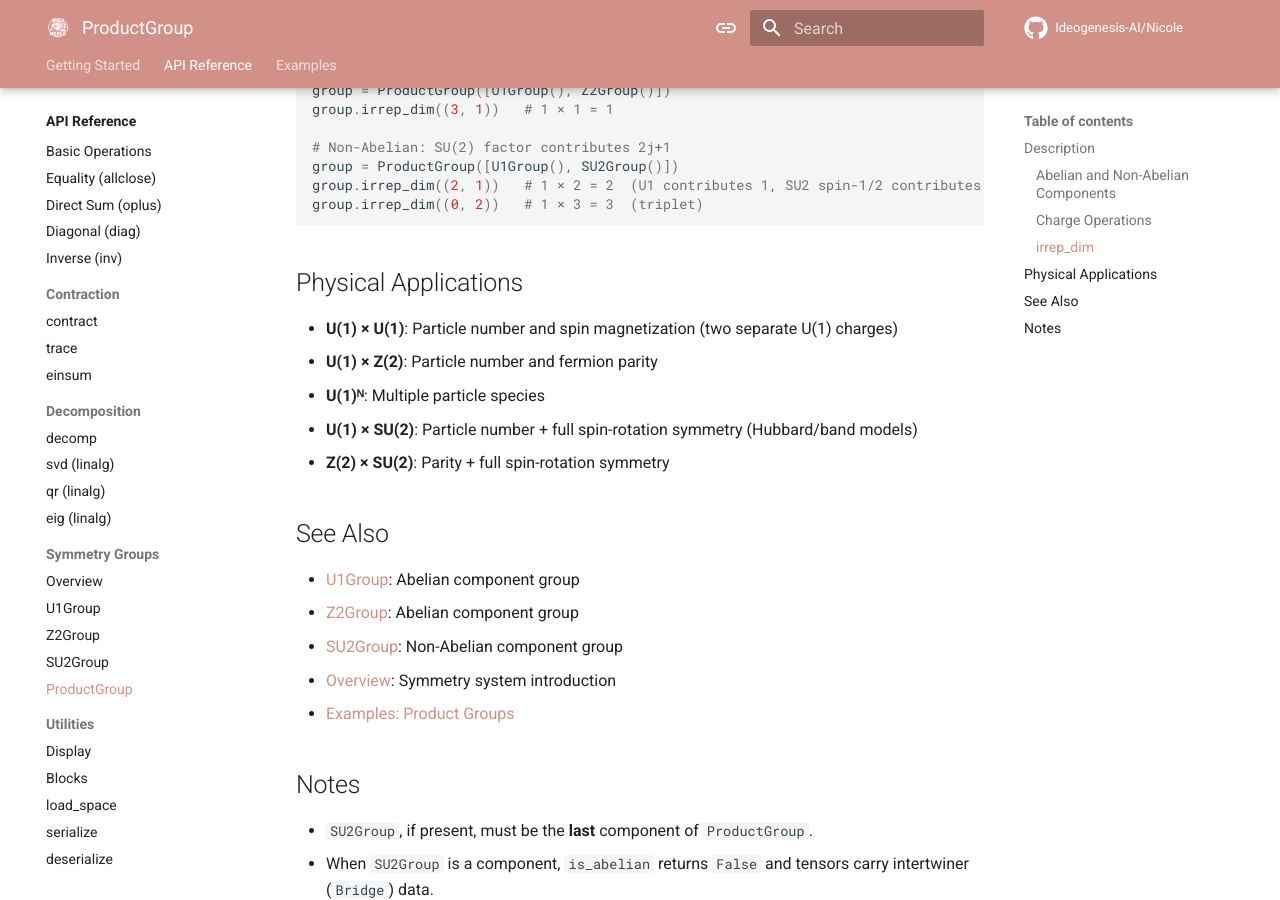
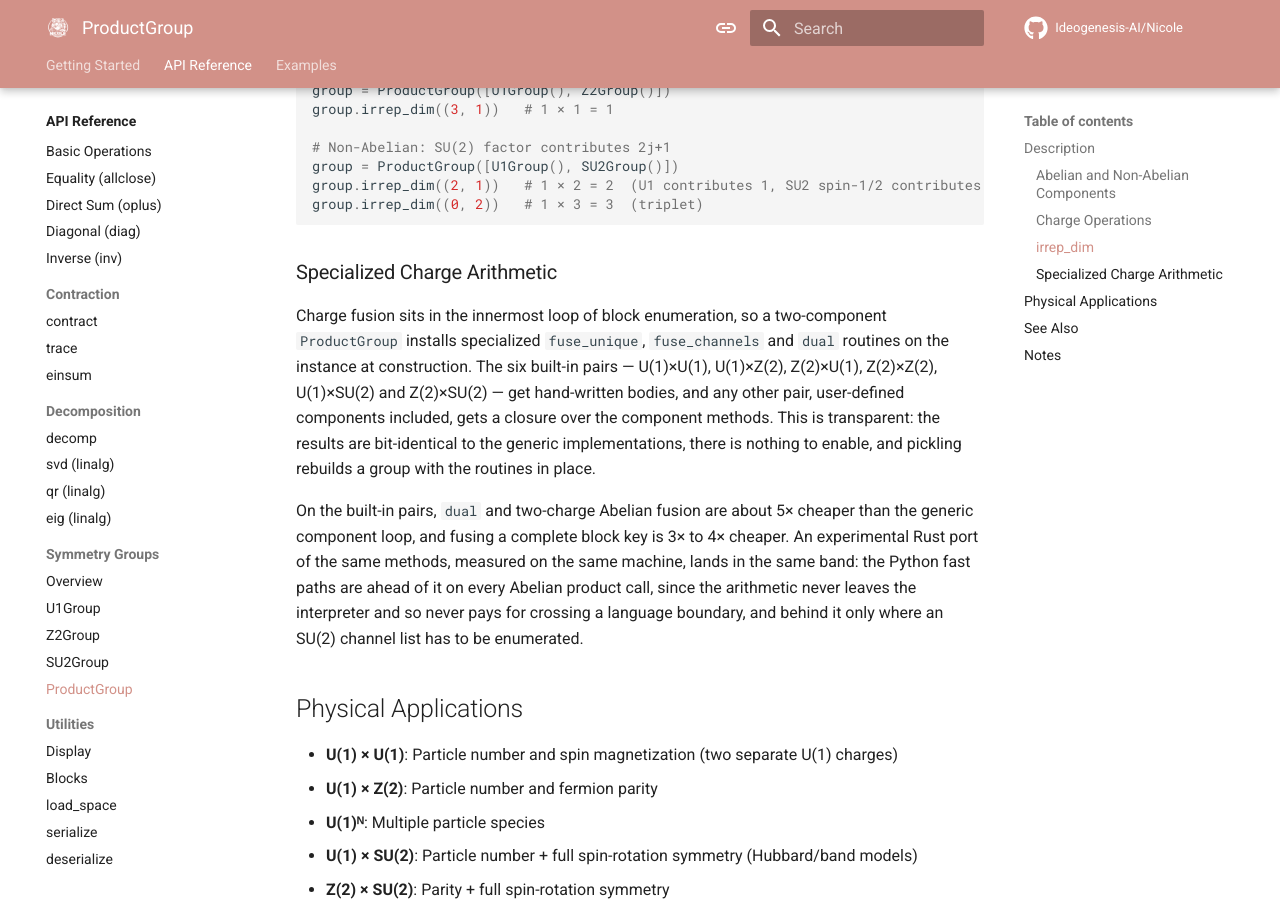
Before and after one commit to Ideogenesis-AI/Nicole, an MkDocs documentation site: the page built from docs/api/symmetry/product-group.md, in a window 1280 px wide and 900 px high, scrolled down 1467 px. Built offline with MkDocs 1.6.1 and Material for MkDocs 9.7.7, drawn with Linux system fonts in a browser that asks for light colours; comment, search, counter and statistics services are not loaded; the version menu is left out.

Commit message:
Document the specialized charge arithmetic installed on product pairs
Described the fast paths on the ProductGroup reference page: which pairs get a hand-written body and which get a closure over the component methods, that the results are bit-identical to the generic implementations and survive pickling, and what the speedups are per call and per block key. Recorded that an experimental Rust port of the same methods lands in the same band, ahead only where an SU(2) channel list has to be enumerated, since an Abelian product fusion is cheaper to keep inside the interpreter than to hand across a language boundary.

````diff
--- a/docs/api/symmetry/product-group.md
+++ b/docs/api/symmetry/product-group.md
@@ -76,6 +76,12 @@ group.irrep_dim((2, 1))   # 1 × 2 = 2  (U1 contributes 1, SU2 spin-1/2 contribu
 group.irrep_dim((0, 2))   # 1 × 3 = 3  (triplet)
 ```
 
+### Specialized Charge Arithmetic
+
+Charge fusion sits in the innermost loop of block enumeration, so a two-component `ProductGroup` installs specialized `fuse_unique`, `fuse_channels` and `dual` routines on the instance at construction. The six built-in pairs — U(1)×U(1), U(1)×Z(2), Z(2)×U(1), Z(2)×Z(2), U(1)×SU(2) and Z(2)×SU(2) — get hand-written bodies, and any other pair, user-defined components included, gets a closure over the component methods. This is transparent: the results are bit-identical to the generic implementations, there is nothing to enable, and pickling rebuilds a group with the routines in place.
+
+On the built-in pairs, `dual` and two-charge Abelian fusion are about 5× cheaper than the generic component loop, and fusing a complete block key is 3× to 4× cheaper. An experimental Rust port of the same methods, measured on the same machine, lands in the same band: the Python fast paths are ahead of it on every Abelian product call, since the arithmetic never leaves the interpreter and so never pays for crossing a language boundary, and behind it only where an SU(2) channel list has to be enumerated.
+
 ## Physical Applications
 
 - **U(1) × U(1)**: Particle number and spin magnetization (two separate U(1) charges)
````
